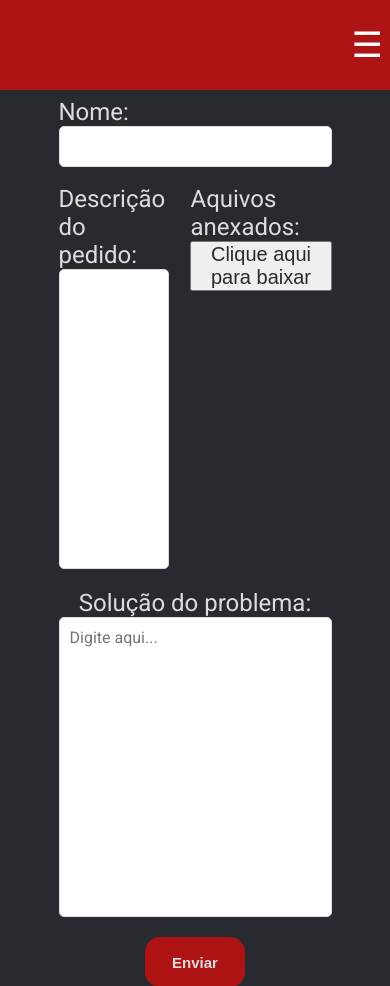
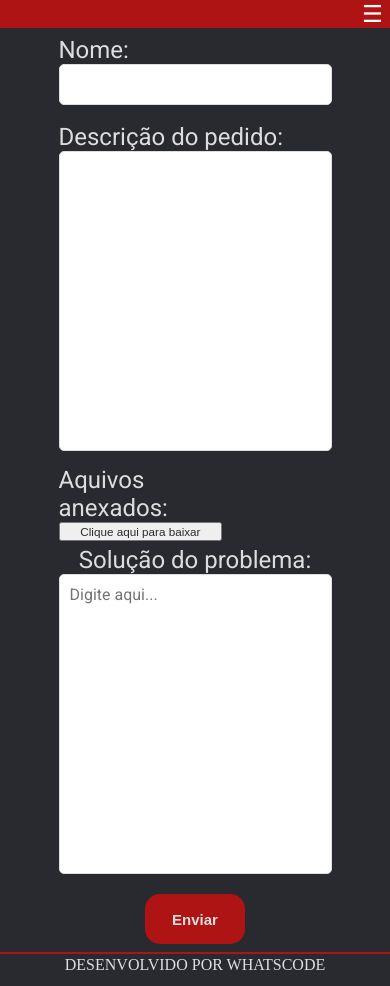
Before and after one commit to whatscodeg3/API-DSM-ServiceDesk, a Flask app: template src/templates/resposta-executor.html in a window 390 px wide. Shown: the top 986 px of the page. Run offline with Flask 2, Linux system fonts and the light colour scheme; the template is opened without the code that fills it, so the values that code supplies are empty; some web fonts are replaced.

Commit message:
Aplicando a responsividade e alterando o tamanho da header

```diff
--- a/src/static/css/resposta-executor.css
+++ b/src/static/css/resposta-executor.css
@@ -22,7 +22,7 @@ header{
     justify-content: flex-end;
     background-color: #ae1414;
     width: 100%;
-    height: 90px;
+    height: 9%;
     padding: 0% 1.8%;
     font-family: 'roboto';
 }
@@ -67,7 +67,12 @@ header{
       font-size: 35px;
       cursor: pointer;
       color: #fff;
+  }
 
+  @media screen and (max-width: 600px) {
+    .icon_nav_style {
+        font-size: 6vw;
+    }
   }
 
   #hr_black{
@@ -123,15 +128,44 @@ header{
     width: 100%;
 }
 
+@media only screen and (max-width: 936px) {
+    .desc-principal {
+        flex-direction: column;
+    }
+}
+
 .desc-pedido {
     display: flex;
     flex-direction: column;
     width: 60%;
 }
 
+@media only screen and (max-width: 936px) {
+    .desc-pedido {
+        width: 100%;
+    }
+}
+
 .desc-anexo {
     display: flex;
     flex-direction: column;
+}
+
+@media only screen and (max-width: 936px) {
+    .desc-anexo {
+        width: 60%;
+    }
+}
+
+.texto-anexo {
+    color: #292A2F;
+    font-size: 150%;
+}
+
+@media only screen and (max-width: 936px) {
+    .texto-anexo {
+        font-size: 3vw;
+    }
 }
 
 .solucao-principal {
--- a/src/templates/resposta-executor.html
+++ b/src/templates/resposta-executor.html
@@ -54,7 +54,7 @@
 
             <div class="desc-anexo">
                 <p class="titulo">Aquivos anexados:</p>
-                <button><a href="url" download="nome-arquivo" style="color: #292A2F; font-size: 150%;">Clique aqui para baixar</a></button>
+                <button><a href="url" download="nome-arquivo" class="texto-anexo">Clique aqui para baixar</a></button>
             </div>
         </section>
 
```
